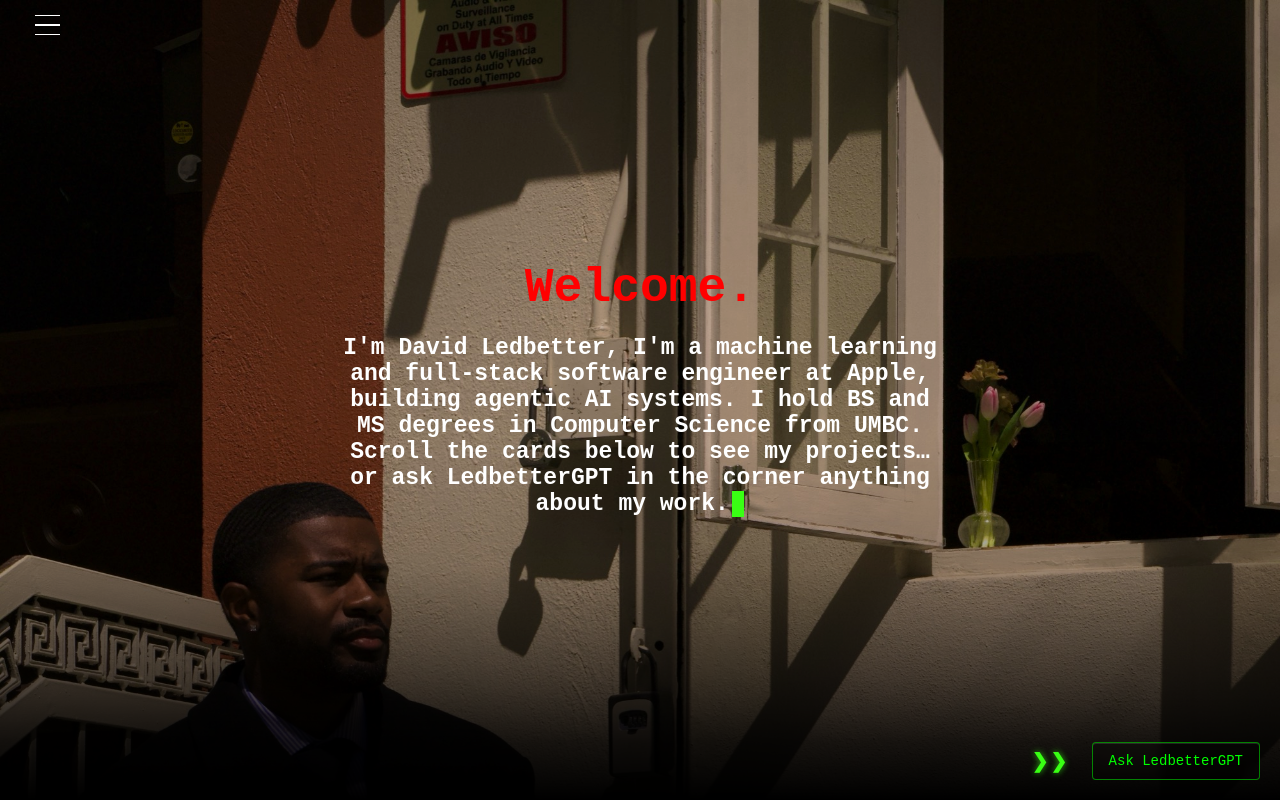
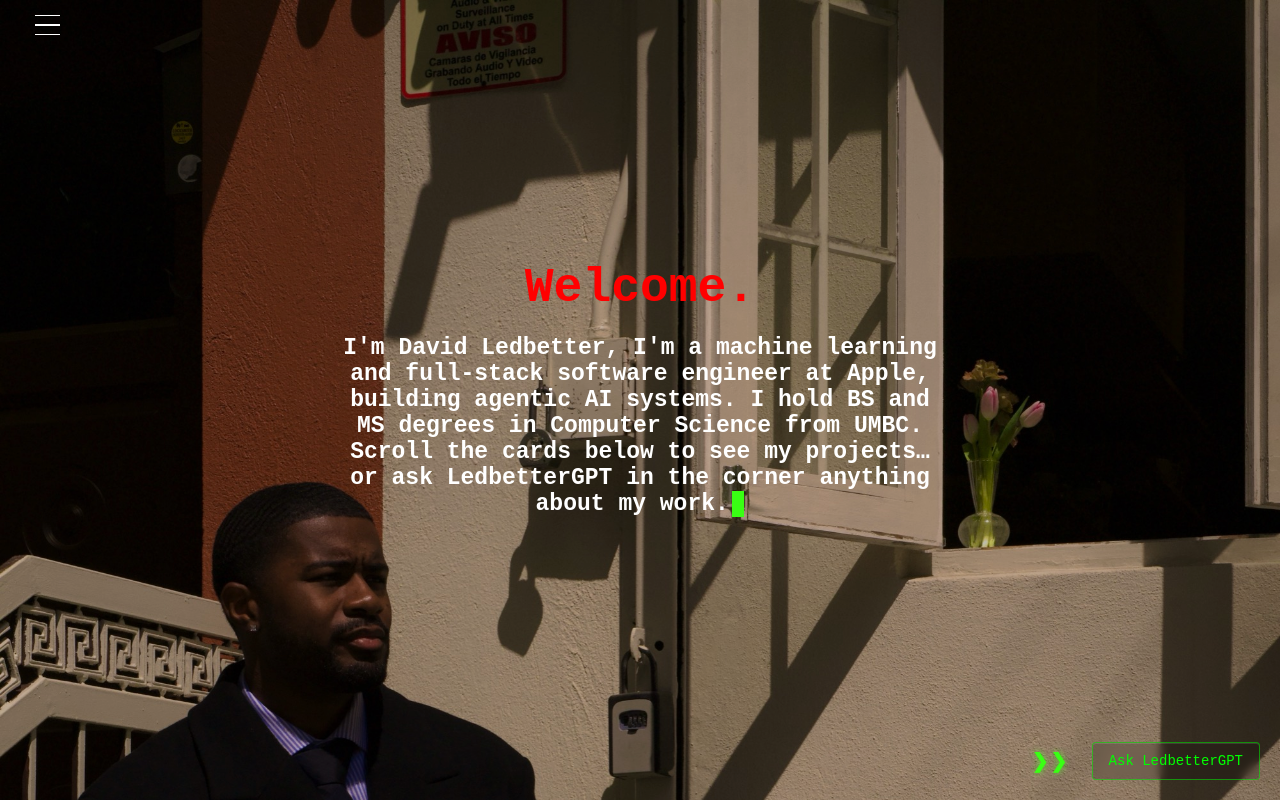
Before and after one commit to dledbetter123/ledbetter-website, a React (Create React App) app in the folder frontend/: page / in a window 1280 px wide. Shown: the top 800 px of the page. Built offline with nearby package versions, Linux system fonts and the light colour scheme; no server answers.

Commit message:
hero: make the image a fixed full-page background (z0) over the black body that fades to black on scroll; transparent intro/about/contact so there are no opaque section edges → no line. Removed the gradient overlay.

```diff
--- a/frontend/src/components/AboutPage/AboutPage.css
+++ b/frontend/src/components/AboutPage/AboutPage.css
@@ -6,7 +6,7 @@
     flex-direction: column;
     text-align: left;
     color: white;
-    background-color: #000; /* Adjust based on your site's theme */
+    background-color: transparent; /* fixed hero (faded to black) + black body show through; no edge */
     padding: 20px;
     box-sizing: border-box;
     min-height: 100vh;
--- a/frontend/src/components/ContactPage/ContactPage.css
+++ b/frontend/src/components/ContactPage/ContactPage.css
@@ -7,7 +7,7 @@
     align-items: center;
     height: 100vh; /* Full viewport height */
     color: white; /* White text for readability */
-    background-color: black; /* Consistent black background */
+    background-color: transparent; /* fixed hero (faded to black) + black body show through; no edge */
     padding: 20px;
     box-sizing: border-box;
     position: relative; /* lift above the fixed hero image */
--- a/frontend/src/components/IntroPage/IntroPage.css
+++ b/frontend/src/components/IntroPage/IntroPage.css
@@ -6,7 +6,7 @@
     align-items: stretch; /* let .content span the full height */
     height: 100vh; /* Full viewport height */
     color: white; /* White text */
-    background-color: black; /* Black background */
+    background-color: transparent; /* the fixed hero + black body are the backdrop */
     padding: 20px;
     box-sizing: border-box;
   }
@@ -80,31 +80,8 @@
   height: 100%;
   object-fit: cover; /* Always fully occupy the screen, no gaps */
   object-position: top center; /* Anchor to the top so cropping happens at the bottom */
-  z-index: 1; /* Below the text content */
+  z-index: 0; /* fixed background layer, behind ALL content; black body shows as it fades */
   filter: brightness(75%);
-}
-
-/* Bottom fade-to-black, done as a gradient overlay rather than a mask on the image:
-   WebKit (desktop Safari + iPad) drops `mask-image` when combined with `filter` on a
-   `position: fixed` element, leaving a hard rectangular edge. An overlay always renders.
-   Fixed to the viewport bottom (matching the fixed hero); the scroll handler fades its
-   opacity in lockstep with the hero so it never bleeds over the section below. */
-.heroFade {
-  position: fixed;
-  left: 0;
-  right: 0;
-  bottom: 0;
-  height: 45vh;
-  z-index: 1;
-  pointer-events: none;
-  background: linear-gradient(
-    to bottom,
-    rgba(0, 0, 0, 0) 0%,
-    rgba(0, 0, 0, 0.15) 35%,
-    rgba(0, 0, 0, 0.55) 65%,
-    rgba(0, 0, 0, 0.85) 84%,
-    #000 100%
-  );
 }
 
 @media (max-width: 600px) {
@@ -119,7 +96,7 @@
     height: 100vh; /* Full viewport height */
     top: 0;
     left: 0;
-    z-index: 1; /* Ensure image is behind the content */
+    z-index: 0; /* behind all content */
   }
 
   .introPage .content {
--- a/frontend/src/components/IntroPage/IntroPage.js
+++ b/frontend/src/components/IntroPage/IntroPage.js
@@ -113,12 +113,6 @@ const IntroPage = () => {
 
       profilePic.style.objectPosition = `50% ${panPct}%`;
       profilePic.style.opacity = String(opacity);
-
-      // The bottom fade-to-black is a gradient overlay (a WebKit mask-image +
-      // filter + position:fixed combo renders a hard edge on Safari/iPad), so fade
-      // it out together with the hero as you scroll past it.
-      const heroFade = document.querySelector('.heroFade');
-      if (heroFade) heroFade.style.opacity = String(opacity);
     };
 
     window.addEventListener('scroll', handleScroll);
@@ -171,7 +165,6 @@ const IntroPage = () => {
         </p>
       </div>
       <img src={profilePic} alt="Profile" className="profilePic" />
-      <div className="heroFade" aria-hidden="true" />
     </section>
   );
 };
```
